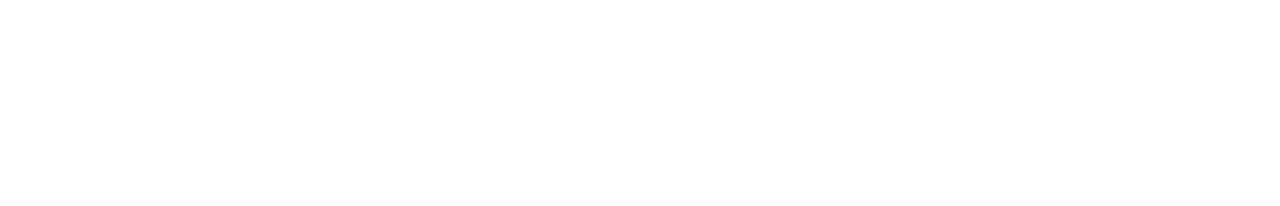
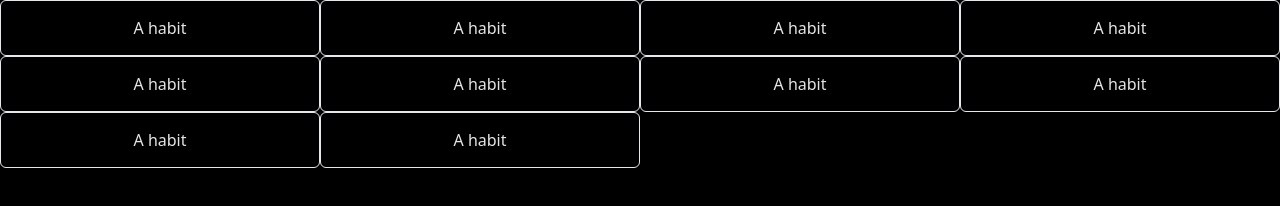
Before and after one commit to cakegod/Habito, an Astro site: page / in a window 1280 px wide. Built offline with nearby package versions, Linux system fonts and the light colour scheme; Astro itself is replaced by a stand-in of ours.

Commit message:
feat: initial card component

```diff
--- /dev/null
+++ b/src/components/HabitCard.astro
@@ -0,0 +1,11 @@
+---
+interface Props {
+  title: string;
+}
+
+const { title } = Astro.props;
+---
+
+<div class="flex h-14 rounded-md items-center justify-center border">
+  <h2>{title}</h2>
+</div>
--- a/src/layouts/Layout.astro
+++ b/src/layouts/Layout.astro
@@ -15,7 +15,7 @@ const { title } = Astro.props;
     <meta name="generator" content={Astro.generator} />
     <title>{title}</title>
   </head>
-	<body>
+  <body class="w-screen h-screen bg-black text-neutral-200">
     <slot />
   </body>
 </html>
--- a/src/pages/index.astro
+++ b/src/pages/index.astro
@@ -1,5 +1,10 @@
 ---
+import HabitCard from "../components/HabitCard.astro";
 import Layout from "../layouts/Layout.astro";
 ---
 
-<Layout />
+<Layout title="Habit Tracker">
+  <main class="grid grid-cols-4">
+    {[...Array(10)].map((card) => <HabitCard title="A habit" />)}
+  </main>
+</Layout>
```
Lines whose indentation alone changed are shown as unchanged.
